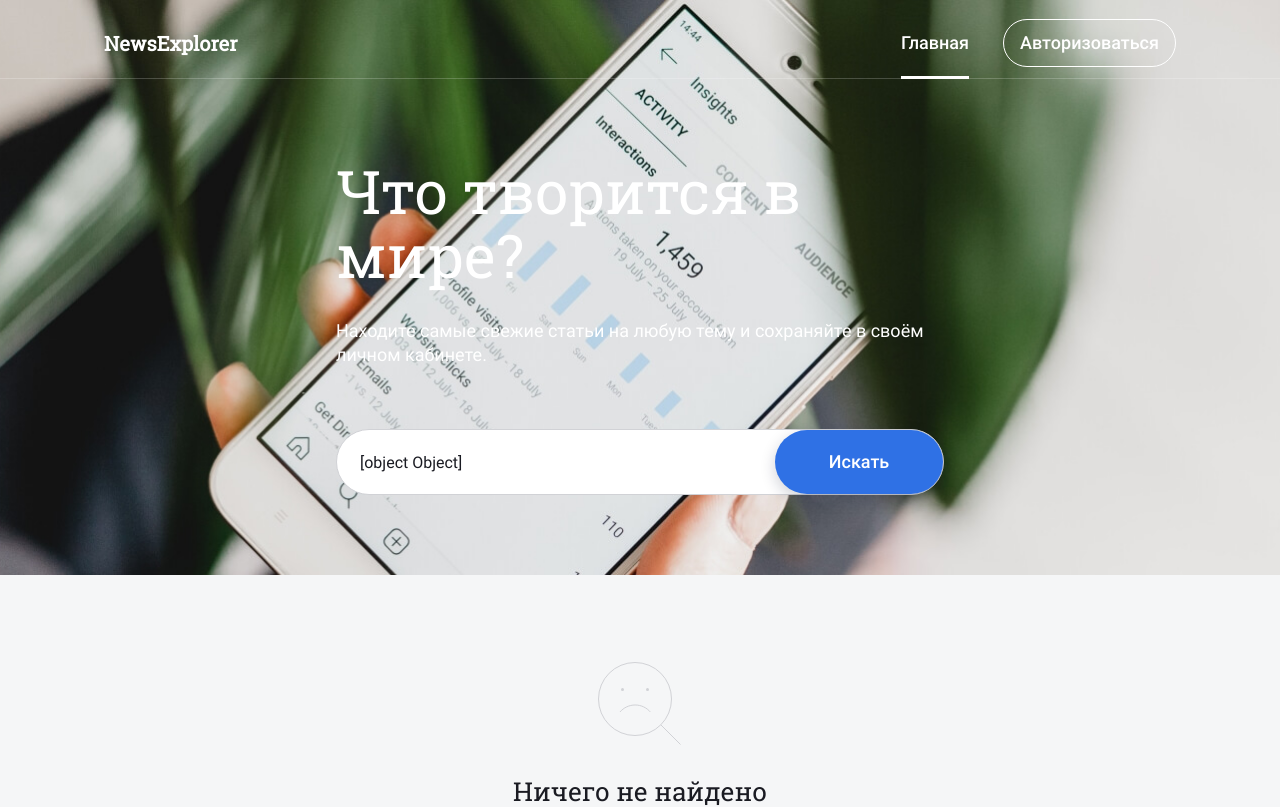
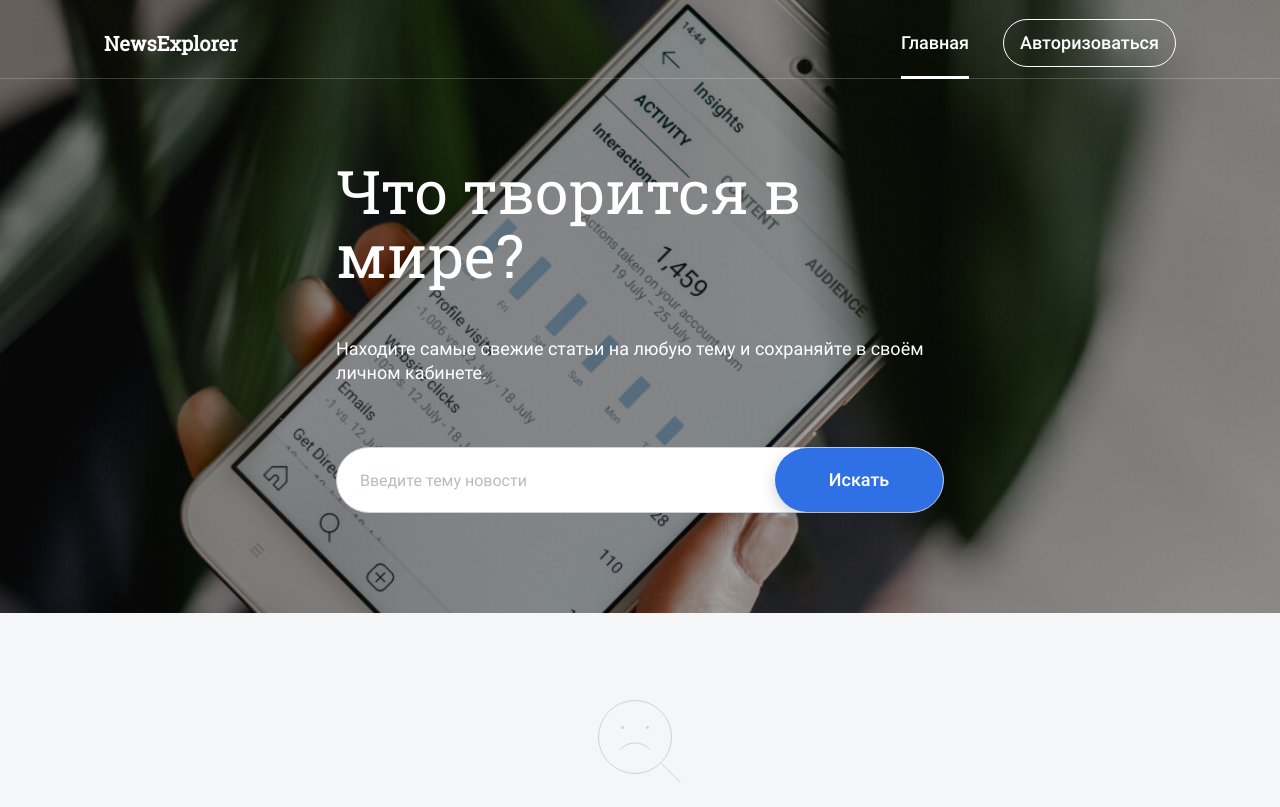
Before and after one commit to oalbukova/news-explorer-frontend, a React (Create React App) app: page / in a window 1280 px wide. Shown: the top 807 px of the page. Built offline with nearby package versions, Linux system fonts and the light colour scheme.

Commit message:
search input

```diff
--- a/package.json
+++ b/package.json
@@ -7,6 +7,7 @@
     "@testing-library/jest-dom": "^4.2.4",
     "@testing-library/react": "^9.5.0",
     "@testing-library/user-event": "^7.2.1",
+    "escape-html": "^1.0.3",
     "react": "^17.0.1",
     "react-dom": "^17.0.1",
     "react-router-dom": "^5.2.0",
--- a/src/components/App/App.js
+++ b/src/components/App/App.js
@@ -1,7 +1,7 @@
 import React from "react";
 import {Route, Switch, Redirect, useHistory, useLocation} from "react-router-dom";
 import {CurrentUserContext} from "../../contexts/CurrentUserContext";
-import { NewsContext } from '../../contexts/NewsContext';
+import {NewsContext} from '../../contexts/NewsContext';
 import ProtectedRoute from "../ProtectedRoute/ProtectedRoute"; // импортируем HOC
 import Header from "../Header/Header";
 import SearchForm from "../SearchForm/SearchForm";
@@ -16,6 +16,7 @@ import * as newsApi from "../../utils/NewsApi";
 import "./App.css";
 
 function App() {
+  const escape = require('escape-html');
   const [isRegisterPopupOpen, setIsRegisterPopupOpen] = React.useState(false);
   const [isLoginPopupOpen, setIsLoginPopupOpen] = React.useState(false);
   const [isTooltipOpen, setIsTooltipOpen] = React.useState(false);
@@ -24,16 +25,18 @@ function App() {
   const [news, setNews] = React.useState([]);
   const [savedNews, setSavedNews] = React.useState([]);
   const [currentRow, setCurrentRow] = React.useState(0);
-  const [isSearchErr, setSearchErr] = React.useState(false);
+  const [searchErr, setSearchErr] = React.useState('');
   const [isSearchOk, setSearchOk] = React.useState(false);
   // const [cardDelete, setCardDelete] = React.useState([]);
-  const [isLoading, setIsLoading] = React.useState();
+  const [isLoading, setIsLoading] = React.useState(false);
   const [loggedIn, setLoggedIn] = React.useState(false);
   const [currentUser, setCurrentUser] = React.useState({});
 //  const [loginState, setLoginState] = React.useState(false);
   const [disabled, setDisabled] = React.useState(false);
   const [isMobile, setIsMobile] = React.useState(false);
   const [registrationErr, setRegistrationErr] = React.useState('');
+  // const [searchErr, setSearchQuery] = React.useState('');
+  // const [searchErr, setSearchErr] = React.useState('');
   const history = useHistory();
   const {pathname} = useLocation();
 
@@ -43,10 +46,12 @@ function App() {
 
   function openRegisterPopup() {
     setIsRegisterPopupOpen(true);
+    setDisabled(false);
   }
 
   function openLoginPopup() {
     setIsLoginPopupOpen(true);
+    setDisabled(false);
   }
 
   function openTooltipPopup() {
@@ -56,13 +61,11 @@ function App() {
   function closeRegisterPopup() {
     setIsRegisterPopupOpen(false);
     setRegistrationErr("");
-    setDisabled(false);
   }
 
   function closeLoginPopup() {
     setIsLoginPopupOpen(false);
     setRegistrationErr("");
-    setDisabled(false);
   }
 
   function closeTooltipPopup() {
@@ -150,7 +153,7 @@ function App() {
   }
 
   function handleRegister({email, password, name}) {
-    mainApi.register(email, password, name)
+    mainApi.register(email, escape(password), name)
       .then((res) => {
         changePopupToInfoTooltip();
       })
@@ -161,7 +164,7 @@ function App() {
   }
 
   function handleLogin({email, password}) {
-    mainApi.authorize(email, password)
+    mainApi.authorize(email, escape(password))
       .then(data => {
         mainApi.getContent(data)
           .then((res) => setCurrentUser(res.data))
@@ -183,9 +186,9 @@ function App() {
       .catch(err => console.log(`Ошибка при загрузке сохранённых новостей: ${err.message}`));
   };
 
-  function handleSearchNews(keyword, setErrMsg) {
+  function handleSearchNews(keyword) {
     if (!keyword) {
-      setErrMsg('Нужно ввести ключевое слово');
+      setSearchErr('Нужно ввести ключевое слово');
       return;
     }
     setIsLoading(true);
@@ -195,15 +198,15 @@ function App() {
     newsApi
       .getNews(keyword)
       .then((res) => {
-        const news = res.articles.map((item) => ({ ...item, keyword }));
+        const news = res.articles.map((item) => ({...item, keyword}));
         setNews(news);
         localStorage.setItem('news', JSON.stringify(news));
         setSearchOk(true);
-        setSearchErr(false);
+        //setSearchErr(false);
       })
       .catch((err) => {
         console.log(`Ошибка при загрузке новостей: ${err}`);
-        setSearchErr(true);
+   //     setSearchErr('Нужно ввести ключевое слово');
       })
       .finally(() => setIsLoading(false));
   };
@@ -234,7 +237,7 @@ function App() {
 
   return (
     <CurrentUserContext.Provider value={currentUser}>
-      <NewsContext.Provider value={{ news, savedNews }}>
+      <NewsContext.Provider value={{news, savedNews}}>
         <div className="app">
           {pathname === '/' ? (
               <>
@@ -248,8 +251,12 @@ function App() {
                     loggedIn={loggedIn}
                   />
                   <SearchForm
+                 //   disabled={disabled}
+                 //   setDisabled={setDisabled}
                     onSearch={handleSearchNews}
-                  isLoading={isLoading}/>
+                    isLoading={isLoading}
+                   searchErr={searchErr}
+                  />
                 </div>
               </>
             ) :
@@ -290,11 +297,11 @@ function App() {
                 onSearch={handleSearchNews}
                 loggedIn={loggedIn}
                 isLoading={isLoading}
-              isErr={isSearchErr}
+               // isErr={isSearchErr}
                 onCardClick={handleArticleClick}
                 onShowMore={handleShowMore}
                 isSearchOk={isSearchOk}
-              currentRow={currentRow} />
+                currentRow={currentRow}/>
             </Route>
             <ProtectedRoute
               path="/saved-news"
--- a/src/components/Main/Main.js
+++ b/src/components/Main/Main.js
@@ -10,12 +10,12 @@ function Main(props) {
   const {
     currentRow,
     isLoading,
-    onSearch,
+   // onSearch,
     loggedIn,
     onCardClick,
     onShowMore,
     isSearchOk,
-    isErr
+   // isErr
   } = props;
   const {news, savedNews} = React.useContext(NewsContext);
   const currentNews = news.slice(0, (currentRow + 1) * NEWS_IN_ROW);
--- a/src/components/NewsCardList/NewsCardList.js
+++ b/src/components/NewsCardList/NewsCardList.js
@@ -15,7 +15,7 @@ function NewsCardList(props) {
     onCardClick,
     currentNews,
     isSearchOk,
-    isErr
+    searchErr
   } = props;
 
   return (
@@ -45,7 +45,7 @@ function NewsCardList(props) {
         />
       }
       {
-        isErr && <NotFoundNews
+        searchErr && <NotFoundNews
           title='Во время запроса произошла ошибка.'
           text='Возможно, проблема с соединением или сервер недоступен.
               Подождите немного и попробуйте ещё раз'
--- a/src/components/SearchForm/SearchForm.css
+++ b/src/components/SearchForm/SearchForm.css
@@ -3,12 +3,15 @@
 @import url(./__form/search__form.css);
 @import url(./__input/search__input.css);
 @import url(./__button/search__button.css);
+@import url(./__span-error/search__span-error.css);
 
 .search {
   max-width: 608px;
   margin: 0 auto;
   color: white;
   padding-top: 80px;
+  display: flex;
+  flex-direction: column;
 }
 
 @media (max-width: 768px) {
--- a/src/components/SearchForm/SearchForm.js
+++ b/src/components/SearchForm/SearchForm.js
@@ -1,15 +1,22 @@
 import React from "react";
-import {useFormWithValidation} from "../../utils/useFormWithValidation";
 import "./SearchForm.css";
 
 function SearchForm(props) {
-  const { onSearch, isLoading, onChange, value } = props;
-  const searchField = useFormWithValidation();
+  const {isLoading, onSearch, disabled, searchErr, setDisabled} = props;
+
+  const keyword = React.useRef();
+
   function handleSubmit(evt) {
-    const { value, setErrMsg } = searchField;
     evt.preventDefault();
-    onSearch(value, setErrMsg);
-  };
+    onSearch(keyword.current.value);
+  }
+
+  React.useEffect(() => {
+    const localKeyword = localStorage.getItem('keyword');
+    if (localKeyword) {
+      keyword.current.value = localKeyword;
+    }
+  })
 
   return (
     <section className="search">
@@ -18,26 +25,24 @@ function SearchForm(props) {
         Находите самые свежие статьи на любую тему и сохраняйте в своём личном
         кабинете.
       </p>
-      <form className="search__form" method="get" action="#" onSubmit={handleSubmit}>
+      <form className="search__form" method="get" action="#" onSubmit={handleSubmit} >
         <input
           className="search__input"
           id="search-input"
           type="text"
-          required
-          value={value || ""}
-          onChange={onChange}
-          {...searchField}
+          ref={keyword}
           placeholder="Введите тему новости"
           name="search"
-          pattern="[A-Za-zА-Яа-яЁё -]*"
-          minLength="2"
-          maxLength="50"
           disabled={isLoading}
+          //required
         />
         <button className="search__button" type="submit" disabled={isLoading}>
           Искать
         </button>
       </form>
+      <span
+        className="search__span-error"
+      >{searchErr}</span>
     </section>
   );
 }
--- a/src/components/SearchForm/__button/search__button.css
+++ b/src/components/SearchForm/__button/search__button.css
@@ -21,6 +21,11 @@
   background-color: #2a65cc;
 }
 
+.search__button:disabled {
+  background: #E6E8EB;
+  color: rgba(182, 188, 191, 1);
+}
+
 @media (max-width: 768px) {
   .search__button {
     width: 157px;
--- a/src/components/SearchForm/__form/search__form.css
+++ b/src/components/SearchForm/__form/search__form.css
@@ -6,6 +6,8 @@
   border: 1px solid #d1d2d6;
   background-color: #fff;
   padding-left: 21px;
+  position: relative;
+  margin-bottom: 20px;
 }
 
 @media (max-width: 768px) {
--- /dev/null
+++ b/src/components/SearchForm/__span-error/search__span-error.css
@@ -0,0 +1,8 @@
+.search__span-error {
+  text-align: center;
+  font-family: 'Roboto', Arial, sans-serif;
+  font-size: 16px;
+  font-weight: 400;
+  line-height: 22px;
+  color: white;
+}
--- a/src/utils/useFormWithValidation.js
+++ /dev/null
@@ -1,13 +0,0 @@
-import React, { useCallback, useState } from "react";
-
-export const useFormWithValidation = () => {
-  const [value, setValue] = useState({});
-  const [errMsg, setErrMsg] = useState({});
-  const [isValid, setIsValid] = useState(false);
-  const onChange = useCallback((evt) => {
-    setValue(evt.target.value);
-    setErrMsg(evt.target.validationMessage);
-    setIsValid(evt.target.validity.valid);
-  }, []);
-  return { value, setValue, errMsg, setErrMsg, isValid, setIsValid, onChange };
-};
```
Also changed, not shown: src/components/SearchForm/__input/search__input.css (+12 -6 lines), src/images/background.jpg. Lines whose indentation alone changed are shown as unchanged.
